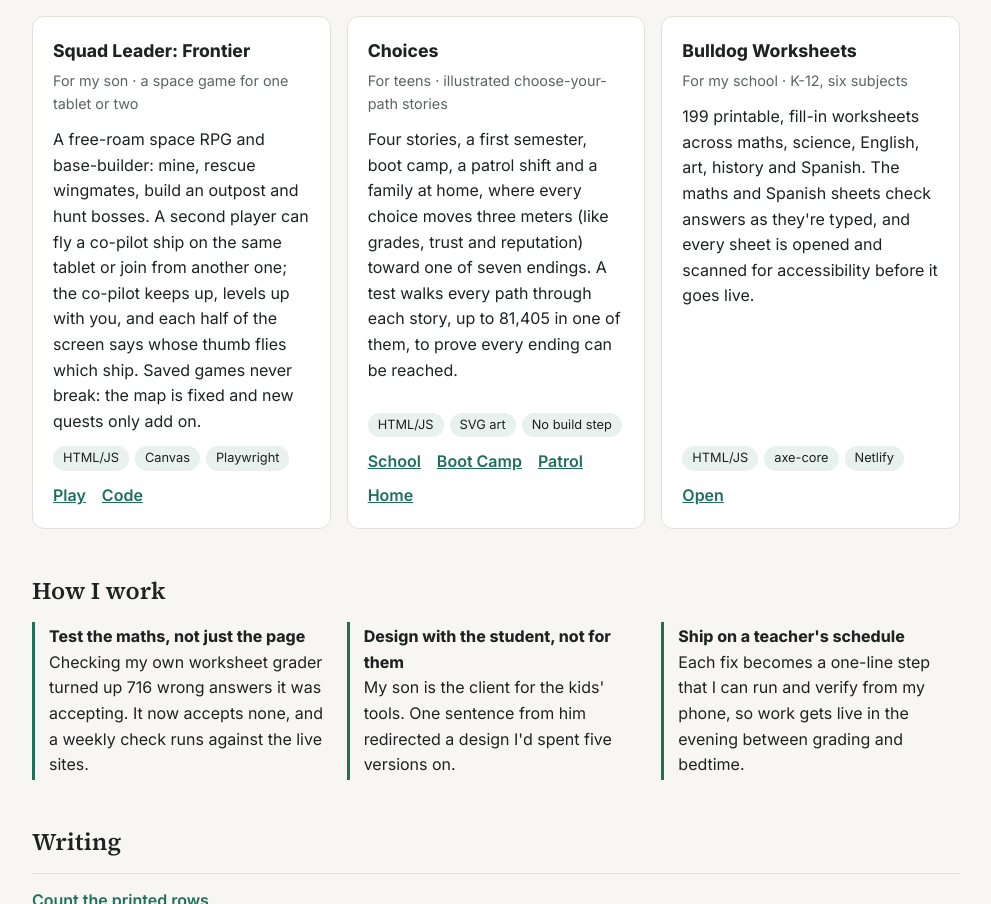
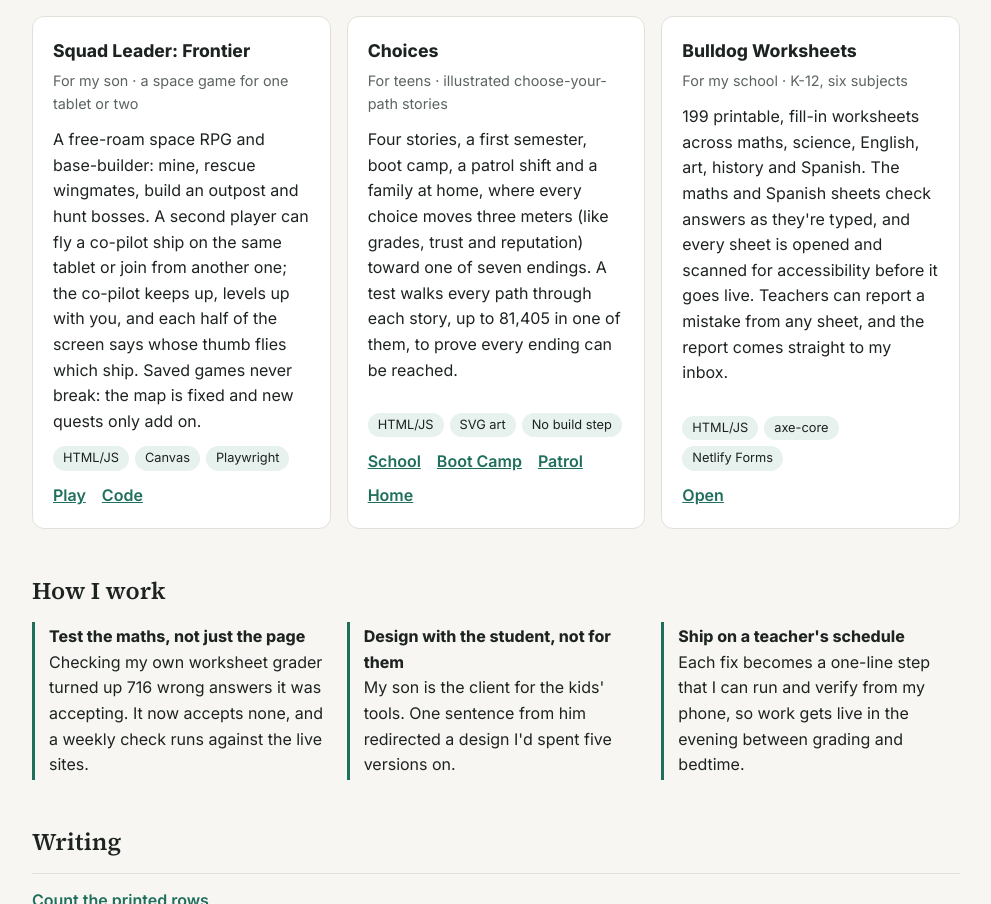
Before and after one commit to TokkatheDj/TokkatheDj.github.io, a plain HTML site: page index.html in a window 1280 px wide. Shown: the part 1734-2638 px from the top of the page, without its empty margins (144-1135 px from the left). Drawn offline with Linux system fonts and the light colour scheme.

Commit message:
Work: Bulldog Worksheets card mentions the report-a-mistake button (Netlify Forms)
Co-Authored-By: Claude Opus 5.5 <noreply@anthropic.com>

```diff
--- a/index.html
+++ b/index.html
@@ -190,8 +190,9 @@ footer{padding:48px 0 40px;color:var(--muted);font-size:.9rem}
       <p class="for">For my school · K-12, six subjects</p>
       <p>199 printable, fill-in worksheets across maths, science, English, art, history and
       Spanish. The maths and Spanish sheets check answers as they're typed, and every sheet is
-      opened and scanned for accessibility before it goes live.</p>
-      <ul class="stack"><li>HTML/JS</li><li>axe-core</li><li>Netlify</li></ul>
+      opened and scanned for accessibility before it goes live. Teachers can report a mistake
+      from any sheet, and the report comes straight to my inbox.</p>
+      <ul class="stack"><li>HTML/JS</li><li>axe-core</li><li>Netlify Forms</li></ul>
       <div class="links"><a href="https://bulldog-worksheets.netlify.app/">Open</a></div>
     </article>
 
```
